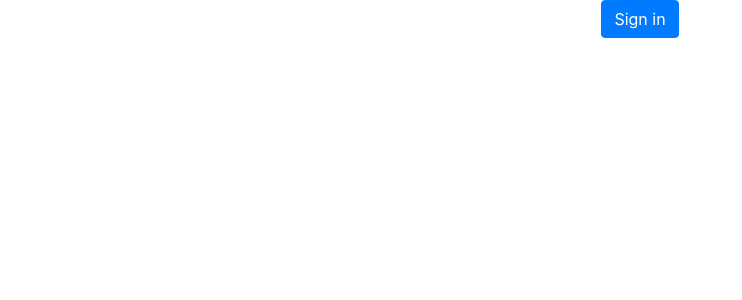
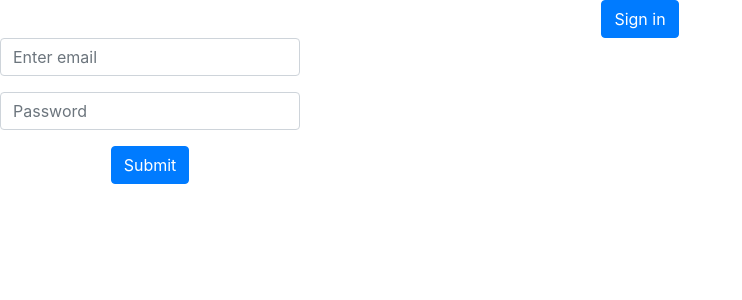
Before and after one commit to munnahosssain/Firebase-authentication, a React (Create React App) app: page / in a window 1280 px wide. Shown: the top 300 px of the page, without its empty margins (0-742 px from the left). Built offline with nearby package versions, Linux system fonts and the light colour scheme.

Commit message:
email and password requirements validation

```diff
--- a/src/App.css
+++ b/src/App.css
@@ -41,3 +41,7 @@
   width: 250px;
   border-radius: 50%;
 }
+Form{
+  /* text-align: center; */
+  width:300px
+}
--- a/src/App.js
+++ b/src/App.js
@@ -1,6 +1,6 @@
 import './App.css';
 import React, { useState } from 'react';
-import { Button } from 'react-bootstrap';
+import { Button, Form } from 'react-bootstrap';
 import firebase from "firebase/app";
 // Add the Firebase services that you want to use
 import "firebase/auth";
@@ -62,7 +62,21 @@ function App() {
                 // console.log(error.message);
             });
     }
+    const handleSubmit = () => {
 
+    }
+    const handleBlur = (event) => {
+        console.log(event.target.name, event.target.value);
+        if (event.target.name === 'email') {
+            const isEmailValid = /\S+@\S+\.\S+/.test(event.target.value);
+            console.log(isEmailValid);
+        }
+        if (event.target.name === 'password') {
+            const isPasswordValid = event.target.length > 5;
+            const passwordHashNumber = /\d{1}/.test(event.target.value);
+            console.log(isPasswordValid && passwordHashNumber);
+        }
+    }
     return (
         <div className="App">
             {
@@ -77,6 +91,15 @@ function App() {
                     <img src={user.photo} alt="" />
                 </div>
             }
+            <Form onSubmit={handleSubmit}>
+                <Form.Group controlId="formGroupEmail">
+                    <Form.Control onBlur={handleBlur} name="email" type="email" placeholder="Enter email" required />
+                </Form.Group>
+                <Form.Group controlId="formGroupPassword">
+                    <Form.Control onBlur={handleBlur} name="password" placeholder="Enter password" type="password" placeholder="Password" required />
+                </Form.Group>
+                <Button type="submit" value="Submit">Submit</Button>
+            </Form>
         </div>
     );
 }
```
